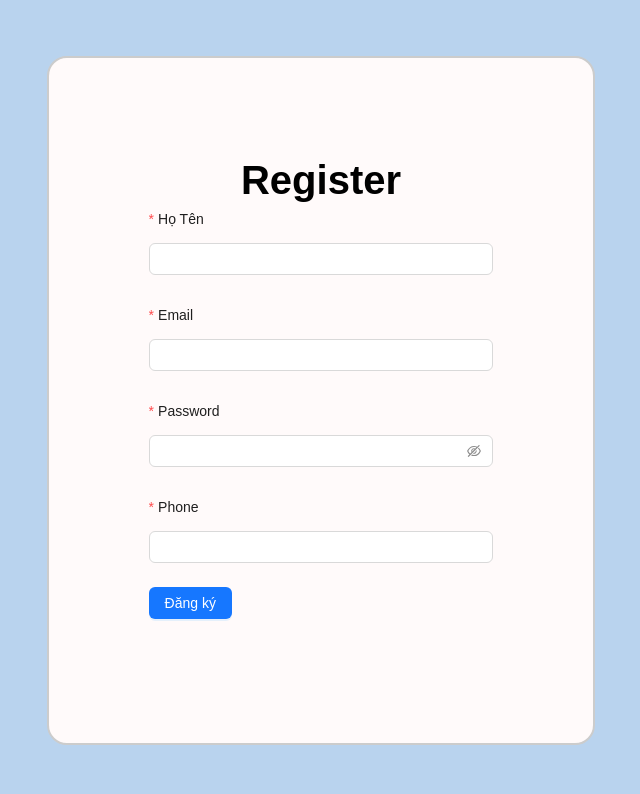
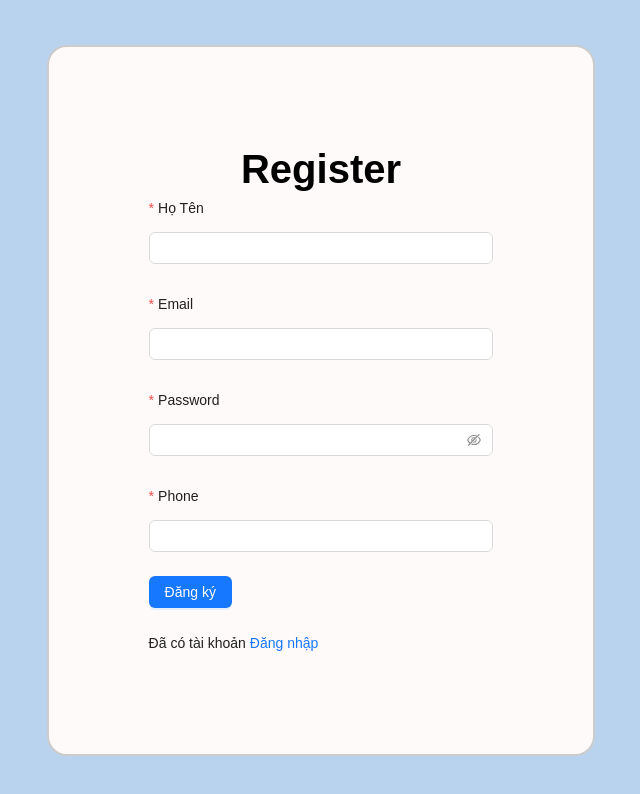
Before and after one commit to ZipZip001/Advanced_Projcet, a React (Vite) app in the folder fe-vite/: page /register in a window 1280 px wide. Shown: the top 794 px of the page, without its empty margins (319-959 px from the left). Built offline with nearby package versions, Linux system fonts and the light colour scheme.

Commit message:
finish adding anounment

```diff
--- a/fe-vite/src/pages/register/index.jsx
+++ b/fe-vite/src/pages/register/index.jsx
@@ -1,11 +1,30 @@
-import React from 'react';
-import { Button, Checkbox, Form, Input } from 'antd';
+import React, { useState } from 'react';
+import { Button, Checkbox, Descriptions, Form, Input, notification } from 'antd';
 import './register.scss';
+import { Link, useNavigate } from 'react-router-dom';
+// folder
+import { callRegister } from '../../services/api';
 
-const RegisterPage = () => {
+const  RegisterPage = () => {
+    const navigate = useNavigate();
+    const [isSubmit, setIsSubmit] = useState(false)
 
-    const onFinish = (values) => {
-        console.log('Success:', values);
+    const onFinish = async(values) => {
+        const {fullName, email, password, phone} =values;
+        setIsSubmit(true);
+        const res = await callRegister(fullName, email, password, phone);
+        setIsSubmit(false);
+        if(res?.data?.id){
+            message.success("Đăng ký tài khoản thành công");
+            navigate('/login')
+        }else{
+            notification.error({
+                message: "Có lỗi xảy ra ",
+                description:
+                    res.message && res.message.length > 0 ? res.message[0] : res.message ,
+                duration : 5
+            })
+        }
     };
     const onFinishFailed = (errorInfo) => {
         console.log('Failed:', errorInfo);
@@ -28,7 +47,7 @@ return(
     <Form.Item
         labelCol= {{span:24}} //whole colum
         label="Họ Tên"
-        name="username"
+        name="fullName"
         rules={[
             {
             required: true,
@@ -82,10 +101,17 @@ return(
     </Form.Item>
 
     <Form.Item>
-    <Button type="primary" htmlType="submit" >
+    <Button type="primary" htmlType="submit" loading={isSubmit}>
         Đăng ký
     </Button>
     </Form.Item>
+
+    <p className="text text-normal">
+        Đã có tài khoản
+        <span>
+            <Link to='/login'> Đăng nhập </Link>
+        </span>
+    </p>
     </Form>
 
 </div>
--- /dev/null
+++ b/fe-vite/src/services/api.js
@@ -0,0 +1,5 @@
+import axios from "../utils/axios-customize";
+
+export const callRegister = (fullName, email, password, phone) => {
+    return axios.post('/api/v1/user/register', {fullName, email, password, phone});
+}
--- /dev/null
+++ b/fe-vite/src/utils/axios-customize.js
@@ -0,0 +1,31 @@
+import axios from "axios";
+
+const baseURL = import.meta.env.VITE_BACKEND_URL
+
+const instance = axios.create({
+    baseURL: baseURL,
+    // timeout: 1000,
+    // headers: {'X-Custom-Header': 'foobar'}
+  });
+
+
+instance.interceptors.request.use(function (config) {
+    // Do something before request is sent
+    return config;
+  }, function (error) {
+    // Do something with request error
+    return Promise.reject(error);
+  });
+
+// Add a response interceptor
+instance.interceptors.response.use(function (response) {
+    // Any status code that lie within the range of 2xx cause this function to trigger
+    // Do something with response data
+    return response && response.data ? response.data : response;
+  }, function (error) {
+    // Any status codes that falls outside the range of 2xx cause this function to trigger
+    // Do something with response error
+    return error?.response?.data ?? Promise.reject(error);
+  });
+
+  export default instance
```
Also changed, not shown: 1 other file (tests, documents, lock files or other folders).
